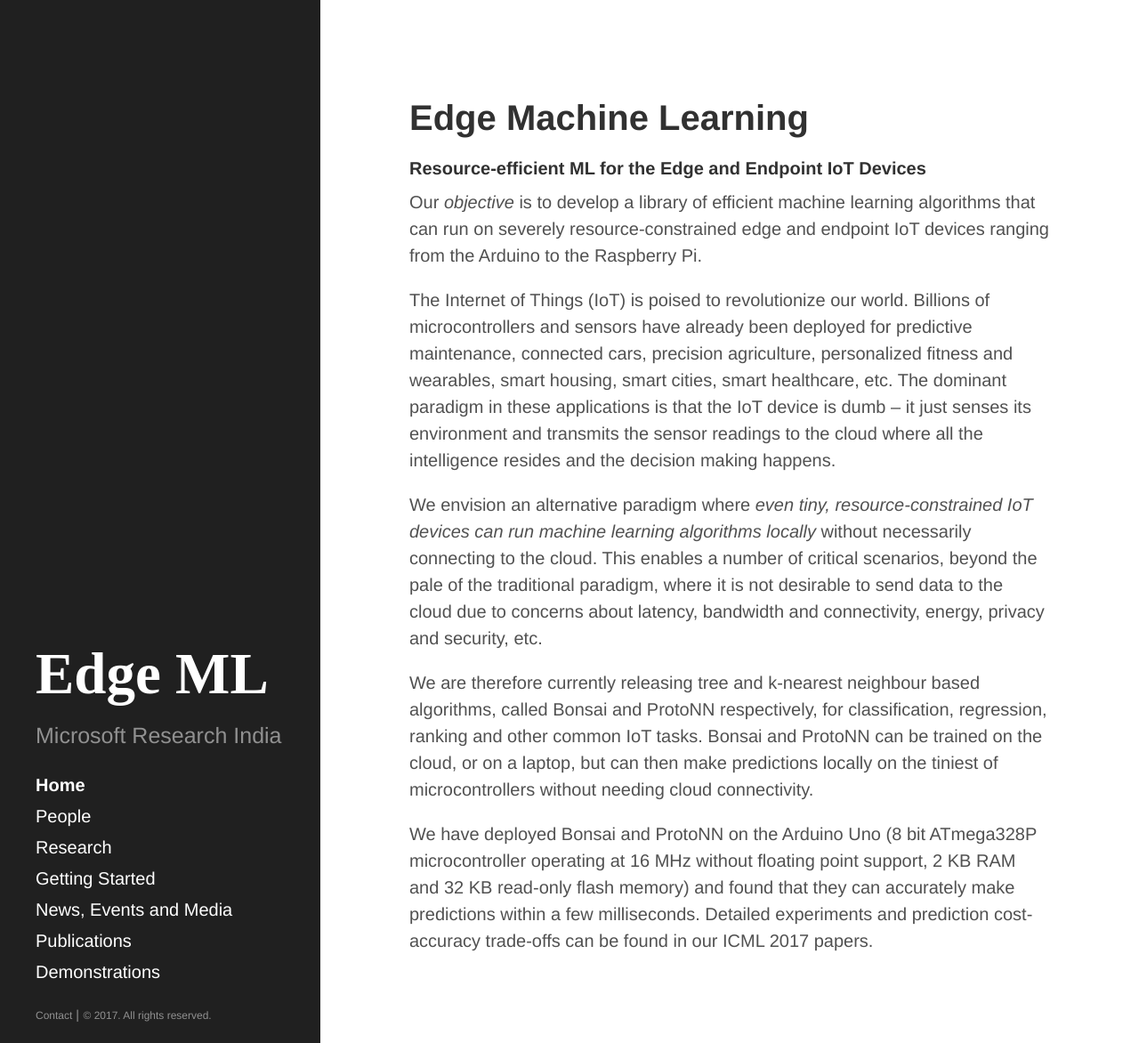
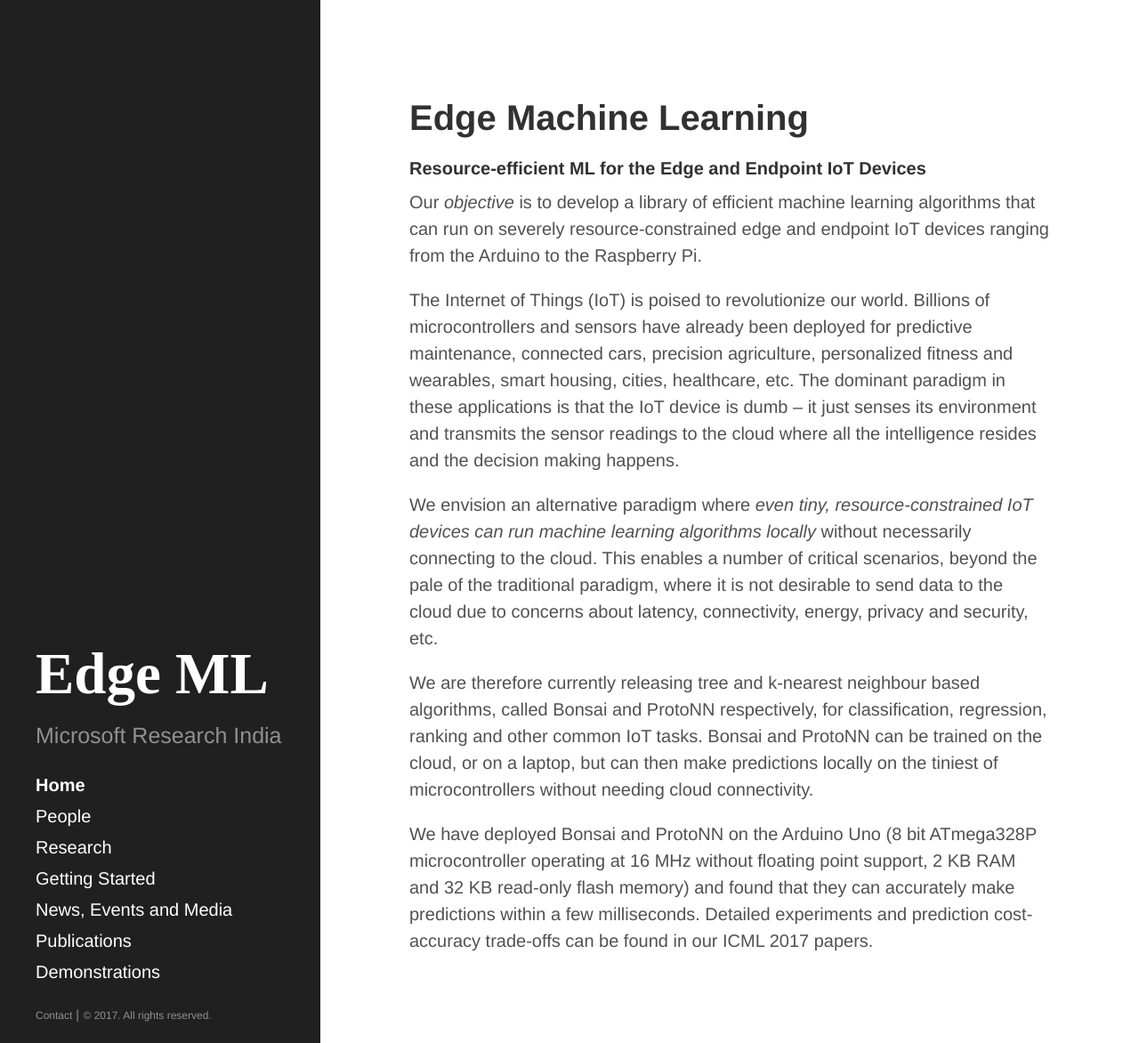
Before and after one commit to ShishirPatil/EdgeML, a Jekyll site: the page built from index.html, in a window 1280 px wide and 1172 px high. Shown: the whole window at 89% size. Built offline with Jekyll 4.4.1, drawn with Linux system fonts in a browser that asks for light colours; the list of posts is cut into pages by our own code.

Commit message:
Update index.html

```diff
--- a/index.html
+++ b/index.html
@@ -6,20 +6,44 @@ title: Home
 <h1> Edge Machine Learning </h1>
 <h4> Resource-efficient ML for the Edge and Endpoint IoT Devices </h4>
 
-<p>Our <i>objective</i> is to develop a library of efficient machine learning algorithms that can run on severely resource-constrained edge and endpoint IoT devices ranging from the Arduino to the Raspberry Pi.</p>
+<p>
+  Our <i>objective</i> is to develop a library of efficient machine learning algorithms that can run on
+  severely resource-constrained edge and endpoint IoT devices ranging from the Arduino to the Raspberry Pi.
+</p>
 
-<p>The Internet of Things (IoT) is poised to revolutionize our world. Billions of microcontrollers and sensors have already been deployed for predictive maintenance, connected cars, precision agriculture, personalized fitness and wearables, smart housing, smart cities, smart healthcare, etc. The dominant paradigm in these applications is that the IoT device is dumb – it just senses its environment and transmits the sensor readings to the cloud where all the intelligence resides and the decision making happens.</p>
+<p>
+  The Internet of Things (IoT) is poised to revolutionize our world. Billions of microcontrollers and sensors
+  have already been deployed for predictive maintenance, connected cars, precision agriculture, personalized
+  fitness and wearables, smart housing, cities, healthcare, etc. The dominant paradigm in these
+  applications is that the IoT device is dumb – it just senses its environment and transmits the sensor readings
+  to the cloud where all the intelligence resides and the decision making happens.
+</p>
 
-<p>We envision an alternative paradigm where <i>even tiny, resource-constrained IoT devices can run machine learning algorithms locally</i> without necessarily connecting to the cloud. This enables a number of critical scenarios, beyond the pale of the traditional paradigm, where it is not desirable to send data to the cloud due to concerns about latency, bandwidth and connectivity, energy, privacy and security, etc. </p>
+<p>
+  We envision an alternative paradigm where <i>even tiny, resource-constrained IoT devices can run machine
+  learning algorithms locally</i> without necessarily connecting to the cloud. This enables a number of
+  critical scenarios, beyond the pale of the traditional paradigm, where it is not desirable to send data
+  to the cloud due to concerns about latency, connectivity, energy, privacy and security, etc.
+</p>
 
 <!-- <div class='image-with-caption-container'>
   <img class='image-with-caption-image' src="http://placehold.it/800x400" alt="EdgeML Group Photo" title="The researchers at Microsoft’s India lab who are working on the project.">
   <div class='image-with-caption-caption'>The researchers at Microsoft Research India lab who are working on the project.</div>
 </div>
  -->
-<p>We are therefore currently releasing tree and k-nearest neighbour based algorithms, called Bonsai and ProtoNN respectively, for classification, regression, ranking and other common IoT tasks. Bonsai and ProtoNN can be trained on the cloud, or on a laptop, but can then make predictions locally on the tiniest of microcontrollers without needing cloud connectivity.</p>
+<p>
+  We are therefore currently releasing tree and k-nearest neighbour based algorithms, called Bonsai and ProtoNN
+  respectively, for classification, regression, ranking and other common IoT tasks. Bonsai and ProtoNN can be
+  trained on the cloud, or on a laptop, but can then make predictions locally on the tiniest of microcontrollers
+  without needing cloud connectivity.
+</p>
 
-<p>We have deployed Bonsai and ProtoNN on the Arduino Uno (8 bit ATmega328P microcontroller operating at 16 MHz without floating point support, 2 KB RAM and 32 KB read-only flash memory) and found that they can accurately make predictions within a few milliseconds. Detailed experiments and prediction cost-accuracy trade-offs can be found in our ICML 2017 papers.</p>
+<p>
+  We have deployed Bonsai and ProtoNN on the Arduino Uno (8 bit ATmega328P microcontroller operating at 16 MHz
+  without floating point support, 2 KB RAM and 32 KB read-only flash memory) and found that they can accurately
+  make predictions within a few milliseconds. Detailed experiments and prediction cost-accuracy trade-offs
+  can be found in our ICML 2017 papers.
+</p>
 
 <!--
 <div class="posts">
```
